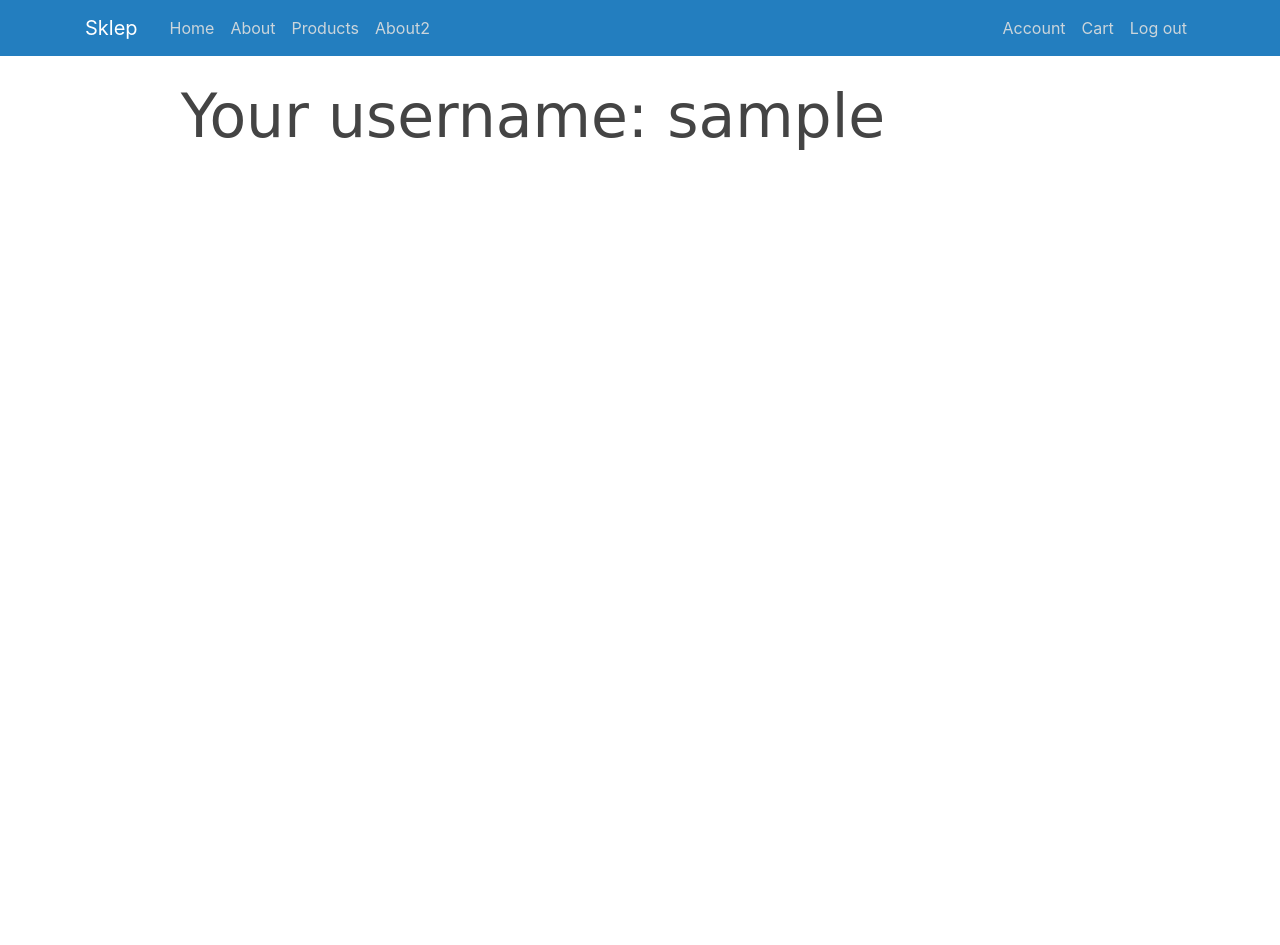
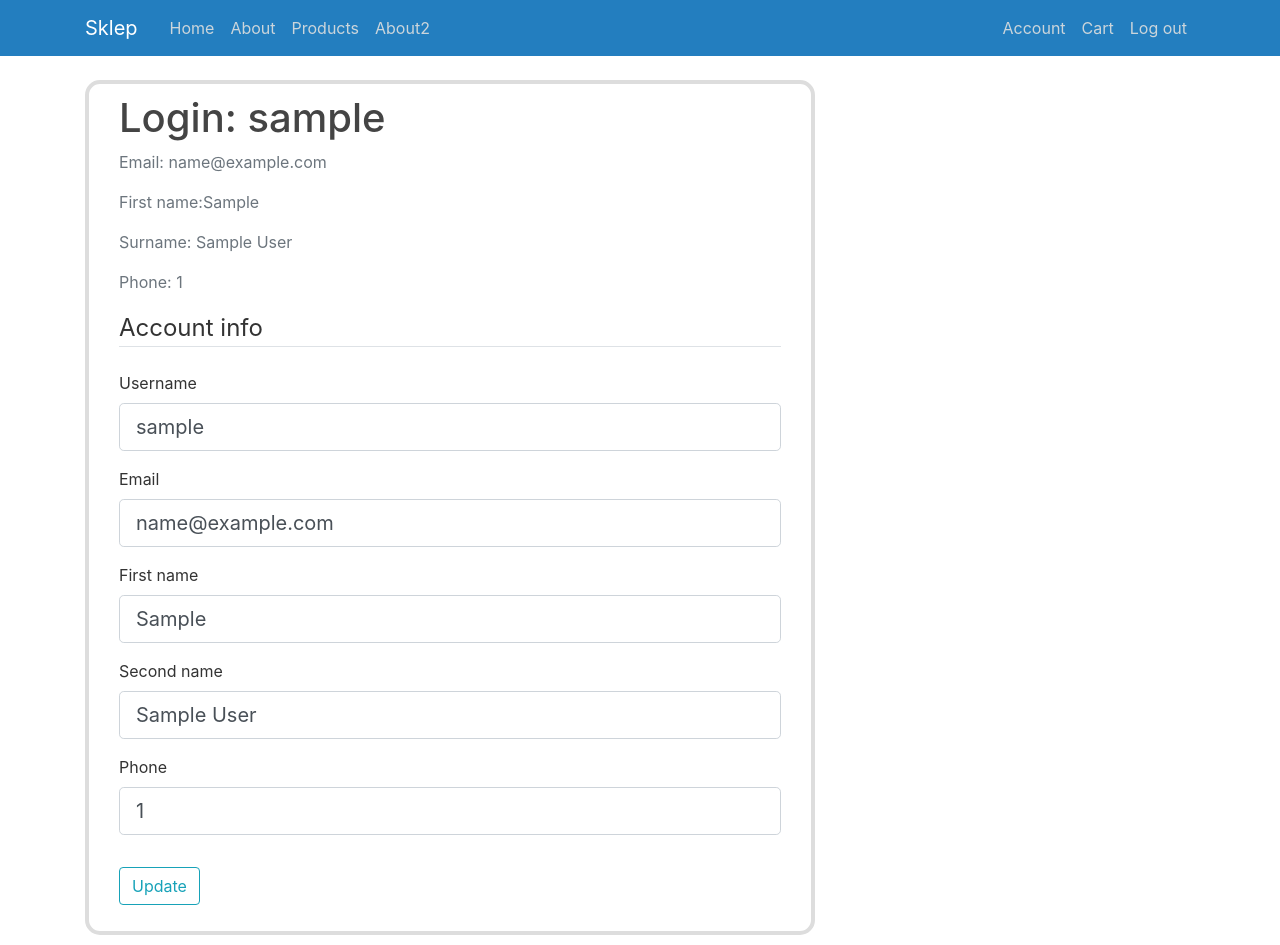
Before and after one commit to killzone10/BD2_project, a Flask app: page /account in a window 1280 px wide. Before the commit the page ends 150 px from the top, so only its background shows below. Run offline with Flask 2, Linux system fonts and the light colour scheme; a user stored in the database is signed in; tables that the repository leaves empty hold one stand-in row (values such as "Sample post"); some libraries are stand-ins or nearby versions.

Commit message:
comm all

```diff
--- a/app/forms.py
+++ b/app/forms.py
@@ -1,5 +1,7 @@
 from flask_wtf import FlaskForm
-from wtforms import StringField,PasswordField,SubmitField,BooleanField
+from flask_login import current_user
+from flask_wtf.file import FileField,FileAllowed
+from wtforms import StringField,PasswordField,SubmitField,BooleanField,TelField
 from wtforms.validators import DataRequired,Length,Email,EqualTo,ValidationError
 from app.models import User,Invoice,Order
 
@@ -37,3 +39,40 @@ class LoginForm(FlaskForm):
                             validators=[DataRequired()])
     remember = BooleanField('Remember Me')
     submit = SubmitField('Log in ')
+
+
+class UpdateAccountForm(FlaskForm):
+    username = StringField('Username',
+                            validators=[DataRequired(),Length(min = 2,max = 20)])
+    email = StringField('Email',
+                            validators=[DataRequired(),Email()])
+
+    first_name = StringField('First name',
+                            validators=[DataRequired(),Length(min = 2, max = 20)])
+
+    second_name = StringField('Second name',
+                            validators=[DataRequired(),Length(min = 2, max = 20)])
+
+    phone = TelField('Phone',validators=[DataRequired(),Length(min = 2, max = 10)])
+
+
+    submit = SubmitField('Update')
+
+
+    def validate_username(self,username):
+        if username.data != current_user.username:
+            user = User.query.filter_by(username = username.data).first()
+            if user: #will be None if not in database
+                raise ValidationError('Username already exist - choose different username')
+
+    def validate_email(self,email):
+        if email.data != current_user.email:
+            user = User.query.filter_by(email = email.data).first()
+            if user: #will be None if not in database
+                raise ValidationError('Email already exist - choose different email')
+
+    # def validate_first_name(self,first_name):
+    #     if first_name.data != current_user.first_name:
+    #         user = User.query.filter_by(first_name = first_name.data).first()
+    #         if user: #will be None if not in database
+    #             raise ValidationError('Email already exist - choose different email')
--- a/app/routes.py
+++ b/app/routes.py
@@ -1,6 +1,6 @@
 from base64 import decode
 from flask import Flask, render_template,url_for,request,redirect,Response,session,send_file,flash
-from app.forms import RegistrationForm,LoginForm
+from app.forms import RegistrationForm,LoginForm,UpdateAccountForm
 from flask_sqlalchemy import SQLAlchemy
 from app.models import *
 from app import app,db,bcrypt
@@ -50,13 +50,14 @@ def login():
         user = User.query.filter_by(username=form.username.data).first()
         if user and bcrypt.check_password_hash(user.password,form.password.data):
             login_user(user,remember = form.remember.data)
-            return redirect(url_for('index'))
+            next_page = request.args.get('next')
+            return redirect(next_page) if next_page else redirect(url_for('index'))
         else:
             flash('Login unsucesfull. Please check your username and password','danger')
     return render_template('login.html',title ="Login",form=form)
 
 
-@app.route("/logout",methods=['GET', 'POST'])
+@app.route("/logout")
 def logout():
     logout_user()
     return redirect(url_for('index'))
@@ -66,7 +67,24 @@ def logout():
 def cart():
     return render_template('cart.html',title = "Cart")
 
-@app.route("/account")
+@app.route("/account",methods=['GET', 'POST'])
 @login_required
 def account():
-    return render_template('account.html',title ="Account")
+    form = UpdateAccountForm()
+    if form.validate_on_submit():
+        current_user.username = form.username.data
+        current_user.email = form.email.data
+        current_user.first_name = form.first_name.data
+        current_user.second_name = form.second_name.data
+        current_user.phone = form.phone.data
+        db.session.commit()
+        flash('Your account has been updated','success')
+        return redirect(url_for('account'))
+    elif request.method == "GET":
+        form.username.data =  current_user.username
+        form.email.data =  current_user.email
+        form.first_name.data =  current_user.first_name
+        form.second_name.data =  current_user.second_name
+        form.phone.data =  current_user.phone
+
+    return render_template('account.html',title ="Account",form = form)
--- a/app/templates/account.html
+++ b/app/templates/account.html
@@ -2,6 +2,100 @@
 {% block head %}
 {%endblock%}
 {% block body %}
-  <h1 class = "header">Your username: {{current_user.username }} </h1>
+<div class="content-section">
+  <div class="media">
+    <div class="media-body">
+      <h2 class="account-heading">Login: {{current_user.username}}</h2>
+      <p class="text-secondary"> Email: {{current_user.email}}</p>
+      <p class="text-secondary">First name:{{current_user.first_name}}</p>
+      <p class="text-secondary">Surname: {{current_user.second_name}}</p>
+      <p class="text-secondary">Phone: {{current_user.phone}}</p>
+
+    </div>
+  </div>
+
+    <form method = "POST" action ="">
+        {{form.hidden_tag()}}
+        <fieldset class = "form-group">
+          <legend class = "border-bottom mb-4"> Account info</legend>
+           <div class = "form-group">
+             {{form.username.label(class = "form-control-label")}}
+             {% if form.username.errors %}
+                {{ form.username(class="form-control form-control-lg is-invalid") }}
+                <div class="invalid-feedback">
+                    {% for error in form.username.errors %}
+                        <span>{{ error }}</span>
+                    {% endfor %}
+                </div>
+            {% else %}
+                {{ form.username(class="form-control form-control-lg") }}
+            {% endif %}
+           </div>
+           <div class = "form-group">
+            {{form.email.label(class = "form-control-label")}}
+            {% if form.email.errors %}
+              {{ form.email(class="form-control form-control-lg is-invalid") }}
+            <div class="invalid-feedback">
+                {% for error in form.email.errors %}
+                    <span>{{ error }}</span>
+                {% endfor %}
+            </div>
+        {% else %}
+            {{ form.email(class="form-control form-control-lg") }}
+        {% endif %}
+          </div>
+
+          <div class = "form-group">
+            {{form.first_name.label(class = "form-control-label")}}
+            {% if form.first_name.errors %}
+               {{ form.first_name(class="form-control form-control-lg is-invalid") }}
+               <div class="invalid-feedback">
+                   {% for error in form.first_name.errors %}
+                       <span>{{ error }}</span>
+                   {% endfor %}
+               </div>
+           {% else %}
+               {{ form.first_name(class="form-control form-control-lg") }}
+           {% endif %}
+          </div>
+
+          <div class = "form-group">
+            {{form.second_name.label(class = "form-control-label")}}
+            {% if form.second_name.errors %}
+               {{ form.second_name(class="form-control form-control-lg is-invalid") }}
+               <div class="invalid-feedback">
+                   {% for error in form.second_name.errors %}
+                       <span>{{ error }}</span>
+                   {% endfor %}
+               </div>
+           {% else %}
+               {{ form.second_name(class="form-control form-control-lg") }}
+           {% endif %}
+          </div>
+
+
+          <div class = "form-group">
+            {{form.phone.label(class = "form-control-label")}}
+            {% if form.phone.errors %}
+               {{ form.phone(class="form-control form-control-lg is-invalid") }}
+               <div class="invalid-feedback">
+                   {% for error in form.phone.errors %}
+                       <span>{{ error }}</span>
+                   {% endfor %}
+               </div>
+           {% else %}
+               {{ form.phone(class="form-control form-control-lg") }}
+           {% endif %}
+          </div>
+
+
+        </fieldset>
+          <div class ="form-group">
+            {{form.submit(class="btn btn-outline-info")}}
+          </div>
+
+    </form>
+
+  </div>
 
 {% endblock %}
```
Also changed, not shown: app/models.py (+4 -4 lines).
